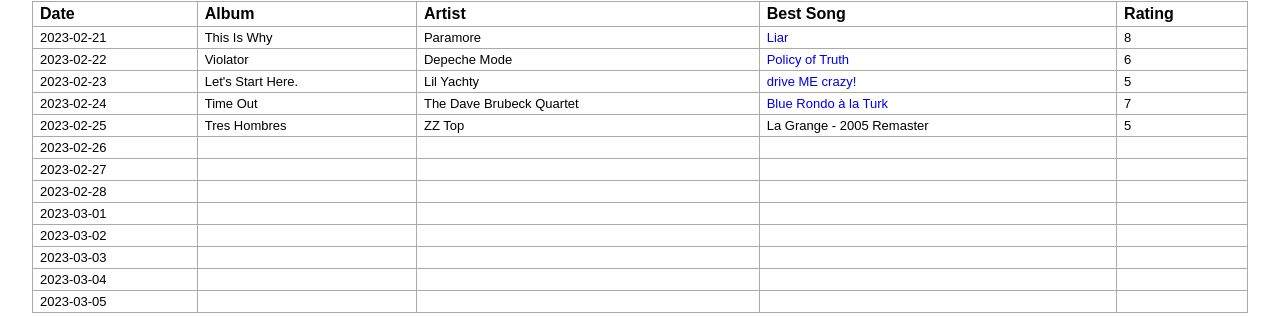
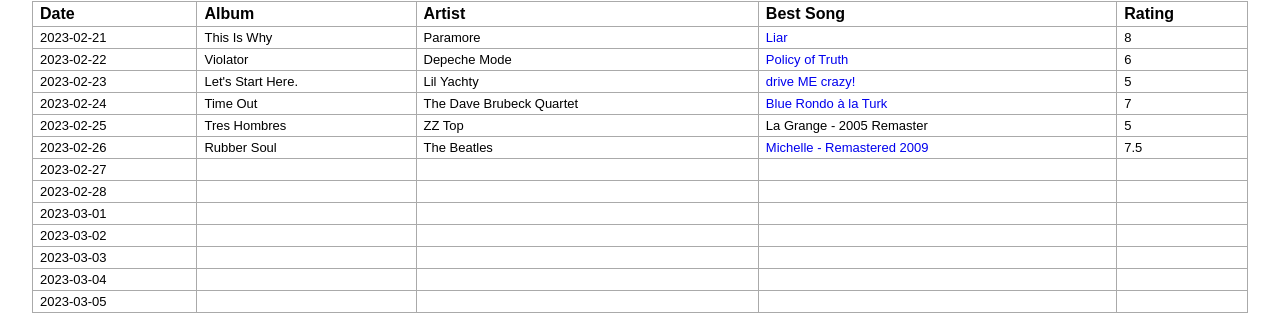
Before and after one commit to Eliza-DeMers/albumus, a plain HTML site: page index.html in a window 1280 px wide. Shown: the part 630-946 px from the top of the page. Drawn offline with Linux system fonts and the light colour scheme; a web font is replaced by a local one.

Commit message:
Update index.html

```diff
--- a/index.html
+++ b/index.html
@@ -229,10 +229,10 @@
         </tr>
         <tr>
           <td>2023-02-26</td>
-          <td></td>
-	  <td></td>
-          <td><a href=""></a></td>
-          <td></td>
+          <td>Rubber Soul</td>
+	  <td>The Beatles</td>
+          <td><a href="https://open.spotify.com/track/5By7Pzgl6TMuVJG168VWzS?si=1fdaa98460174fed">Michelle - Remastered 2009</a></td>
+          <td>7.5</td>
         </tr>
         <tr>
           <td>2023-02-27</td>
```
